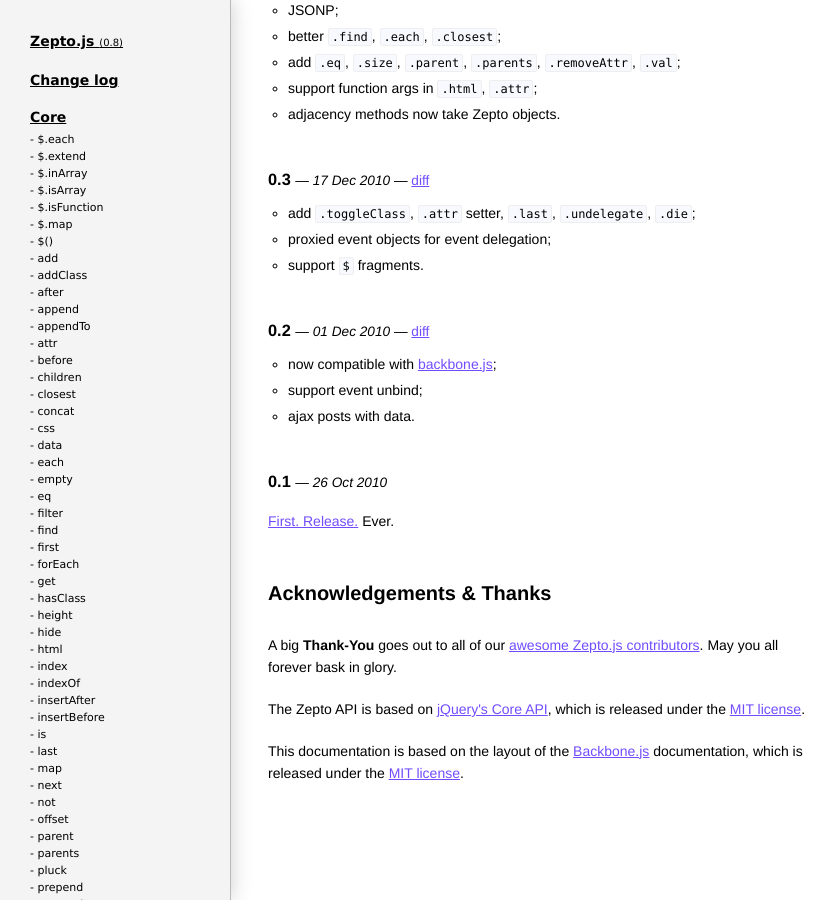
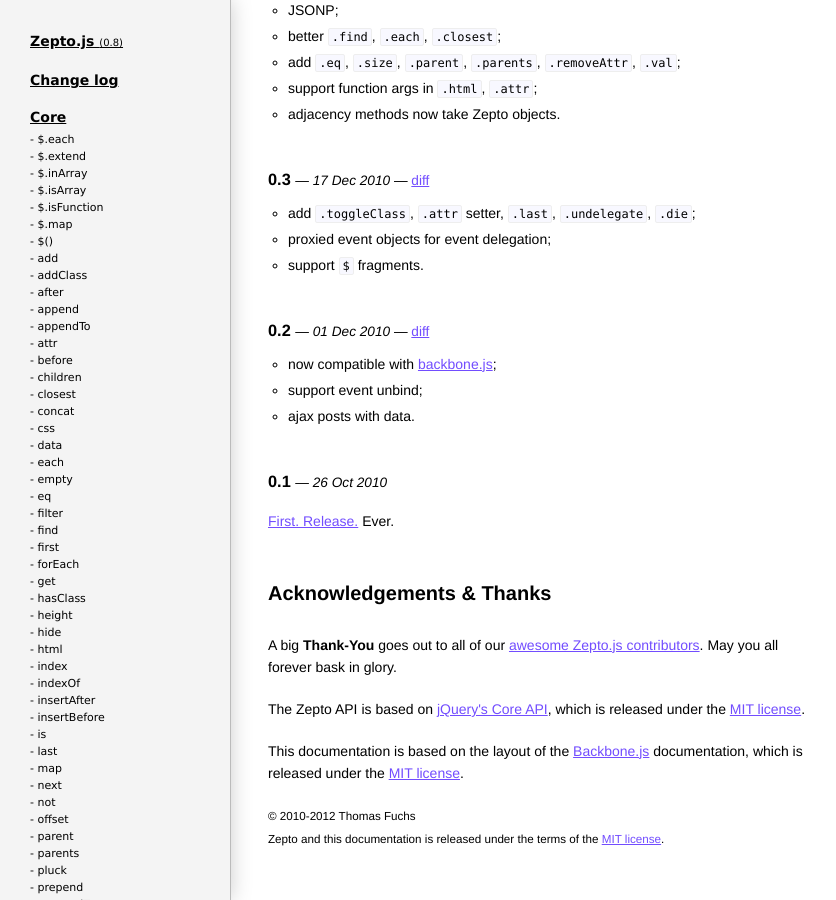
Before and after one commit to madrobby/zepto, a Jekyll site: the page built from index.html, in a window 1280 px wide and 900 px high, scrolled down 24505 px. Shown: the whole window, without its empty margins (0-836 px from the left). Built offline with Jekyll 4.4.1, drawn with Linux system fonts in a browser that asks for light colours; Markdown is read by kramdown in place of the engine named in the settings.

Commit message:
copyright blurb

```diff
--- a/index.html
+++ b/index.html
@@ -207,6 +207,13 @@ github_url: https://github.com/madrobby/zepto
       <a href="https://github.com/documentcloud/backbone/blob/master/LICENSE">MIT license</a>.
     </p>
 
+    <p>
+      <small>
+        &copy; 2010-2012 Thomas Fuchs<br>
+        Zepto and this documentation is released under the terms of the <a href="{{ page.github_url }}/blob/master/MIT-LICENSE">MIT license</a>.
+      </small>
+    </p>
+
   </section>
 
 </div>
```
